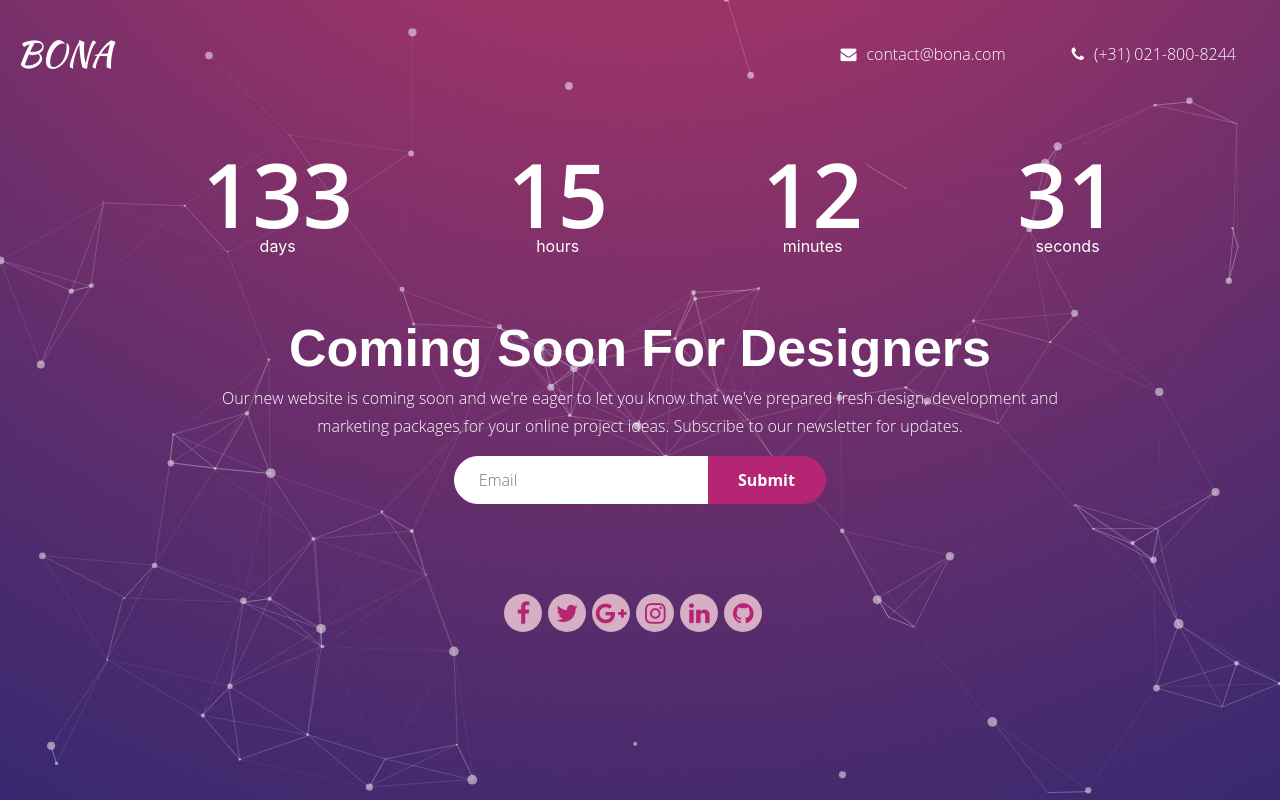
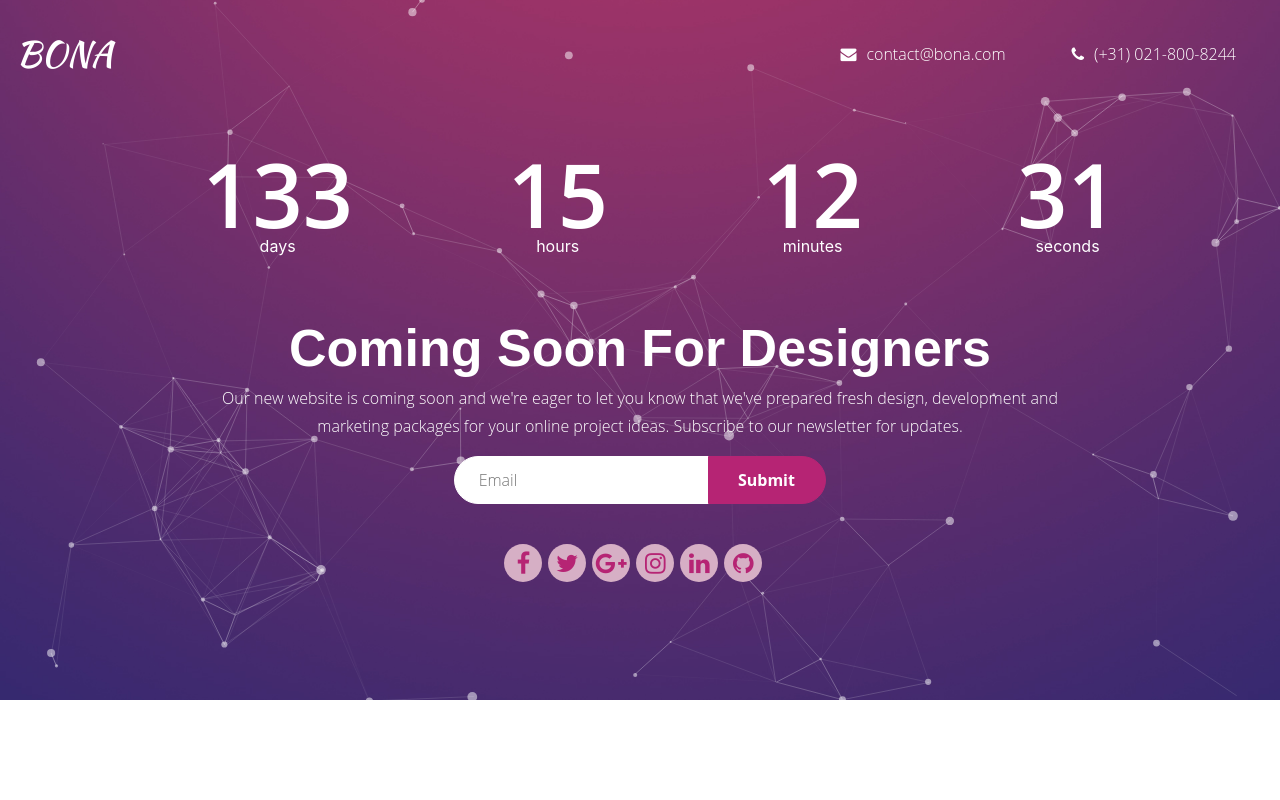
Before and after one commit to kachdev/Bona, a plain HTML site: page index.html in a window 1280 px wide. Drawn offline with Linux system fonts and the light colour scheme.

Commit message:
Update style.css

```diff
--- a/css/style.css
+++ b/css/style.css
@@ -2,7 +2,7 @@
 #particles-js{
     position: absolute;
     width: 100%;
-    height: 100%;
+    height: 700px;
     background-color: #000;
     background-image: url("../image/header-background.jpg");
     background-repeat: no-repeat;
@@ -171,7 +171,7 @@ h1{
     align-items: center;
     width: 25%;
     list-style: none;
-    margin: 50px auto;
+    margin: 28px auto;
 }
 
 /* .social-icons a{
@@ -202,8 +202,8 @@ h1{
     margin: 0px 3px;
 }
 
-form{
-    margin-bottom:90px;
+form {
+    margin-bottom: 40px;
 }
 
 
@@ -329,6 +329,9 @@ form{
         cursor: pointer;
         transition: all .3s ease;
     }
+    .made p{
+        margin-top:80px;
+    }
 
     .custom-toggler.navbar-toggler {
         border-color: rgb(255,102,203);
```
